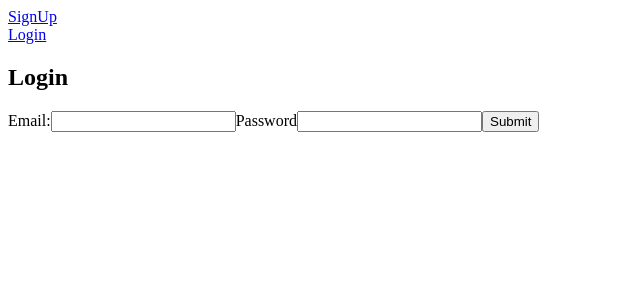
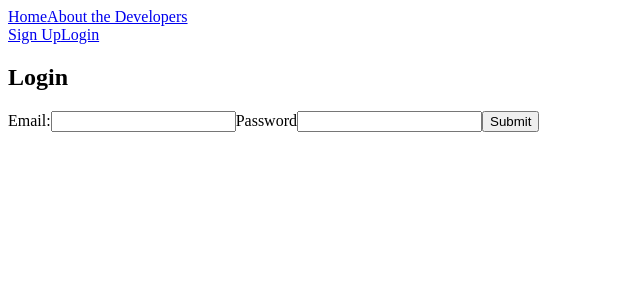
Before and after one commit to Gisaengchung/front-end, a React app: page /login in a window 1280 px wide. Shown: the top 300 px of the page, without its empty margins (0-640 px from the left). Built offline with nearby package versions, Linux system fonts and the light colour scheme.

Commit message:
added function to login added login added nav to several pages route have been added

```diff
--- a/src/app/App.js
+++ b/src/app/App.js
@@ -64,13 +64,19 @@ export default class App extends Component {
             <Route
               path="/signup"
               exact
-              component = { SignUp }
+              render={
+                (routerProps) =>
+                  <SignUp
+                    {...routerProps}
+                    setTokenAndName={this.setTokenAndName}
+                  />
+              }
             />
 
-            <Route
-              path="/login"
-              exact
-              component = { Login }
+            <Route exact path="/login" render={(routerProps) =>
+              <Login {...routerProps}
+                setTokenAndName={this.setTokenAndName}
+              />}
             />
 
             <Route
@@ -106,7 +112,7 @@ export default class App extends Component {
             <Route
               path="/userdetail"
               exact
-              component = { UserDetail }
+              render={(routerProps) => <UserDetail {...routerProps} token={this.state.token} username={this.state.username} logOut={this.logOut} />}
             />
 
           </Switch>
--- a/src/components/home/Home.jsx
+++ b/src/components/home/Home.jsx
@@ -1,10 +1,10 @@
 import React, { Component } from 'react';
-
+import Navigation from '../navigation/Navigation';
 class AboutUs extends Component {
   render() {
     return (
       <div>
-
+        <Navigation />
       </div>
     );
   }
--- a/src/components/logIn/login.jsx
+++ b/src/components/logIn/login.jsx
@@ -1,7 +1,7 @@
 /* eslint-disable max-len */
 import React, { Component } from 'react';
 import request from 'superagent';
-import { NavLink } from 'react-router-dom';
+import Navigation from '../navigation/Navigation';
 
 export default class Login extends Component {
     state = {
@@ -18,13 +18,13 @@ export default class Login extends Component {
       this.setState({ loading: true });
       try {
         const user = await request
-          .post('https://fiin-dev.herokuapp.com/api/v1/auth/signin')
+          .post('https://fiin-dev.herokuapp.com/api/v1/auth/login')
           .send(this.state);
 
         this.setState({ loading: false });
         this.props.setTokenAndName(user.body.email,
           user.body.token);
-        this.props.history.push('/userProfile');
+        this.props.history.push('/userdetail');
       }
       catch(err) {
         this.setState({ err: 'ERROR, Please enter a valid EMAIL' });
@@ -44,8 +44,7 @@ export default class Login extends Component {
           <div>
             <div>
 
-              <div><NavLink to="/signup">SignUp</NavLink></div>
-              <div><NavLink to="/login">Login</NavLink></div>
+              <div><Navigation /></div>
 
               <div>
                 <form onSubmit={this.handleSubmit}>
--- a/src/components/navigation/Navigation.jsx
+++ b/src/components/navigation/Navigation.jsx
@@ -1,13 +1,47 @@
+/* eslint-disable max-len */
 import React, { Component } from 'react';
+import { NavLink } from 'react-router-dom';
 
-class AboutUs extends Component {
+export default class Navigation extends Component {
+
+    handleLogOut = async() => {
+
+      await this.props.logOut();
+      this.props.history.push('/');
+    }
+
     render() {
       return (
         <div>
+          {
+            this.props.token
+              ?
+              <div className="navbar">
+                <NavLink className="link" to="/Home">Home</NavLink>
+                <NavLink className="link" to="/aboutUs">About the Developers</NavLink>
+
+                <div className="logged-in">
+                  <NavLink className="link" to="/userdetail">User Profile</NavLink>
+                  <span className="logout">
+                    <button className="logger-out" onClick={this.handleLogOut}>Log out</button>
+                  </span>
+                </div>
+
+              </div>
+              :
+              <div>
+                <NavLink className="link" to="/Home">Home</NavLink>
+                <NavLink className="link" to="/aboutUs">About the Developers</NavLink>
+
+                <div>
+                  <NavLink className="link" to="/signup">Sign Up</NavLink>
+                  <NavLink className="link" to="/login">Login</NavLink>
+                </div>
+              </div>
+
+          }
 
         </div>
       );
     }
 }
-
-export default AboutUs;
--- a/src/components/signUp/SignUp.jsx
+++ b/src/components/signUp/SignUp.jsx
@@ -1,7 +1,7 @@
 /* eslint-disable max-len */
 import React, { Component } from 'react';
 import request from 'superagent';
-import { NavLink } from 'react-router-dom';
+import Navigation from '../navigation/Navigation';
 
 export default class SignUp extends Component {
 
@@ -28,7 +28,7 @@ export default class SignUp extends Component {
 
       this.props.setTokenAndName(user.body.email,
         user.body.token);
-      this.props.history.push('/userProfile');
+      this.props.history.push('/userDetail');
     }
 
     // -----------------------------------------------------------------------------------
@@ -46,7 +46,7 @@ export default class SignUp extends Component {
 
         this.props.changerTN(user.body.email,
           user.body.token);
-        this.props.history.push('/userProfile');
+        this.props.history.push('/userdetail');
       }
       catch(err) {
         this.setState({ err: 'ERROR, Please enter a valid EMAIL' });
@@ -60,14 +60,13 @@ export default class SignUp extends Component {
       return (
         <section className="background">
 
+          <Navigation />
+
           {/* ----------------------------------------------------------------------- */}
 
           <div className="main-container">
 
             <div className="container center">
-
-              <div><NavLink to="/signup">SignUp</NavLink></div>
-              <div><NavLink to="/login">Login</NavLink></div>
 
               <div>
                 <form onSubmit={this.handleSubmitSignUp}>
--- a/src/components/userDetail/UserDetail.jsx
+++ b/src/components/userDetail/UserDetail.jsx
@@ -1,10 +1,11 @@
 import React, { Component } from 'react';
+import Navigation from '../navigation/Navigation';
 
 class AboutUs extends Component {
   render() {
     return (
       <div>
-
+        <Navigation />
       </div>
     );
   }
--- a/src/components/welcome/welcome.jsx
+++ b/src/components/welcome/welcome.jsx
@@ -1,9 +1,11 @@
 import React, { Component } from 'react';
+import Navigation from '../navigation/Navigation';
 
 class Welcome extends Component {
   render() {
     return (
       <div>
+        <Navigation />
                 HELLLO PUDDY BUDDY COOKIE CRUMBLE HONEY. Eat a pie.
       </div>
     );
```
Lines whose indentation alone changed are shown as unchanged.
